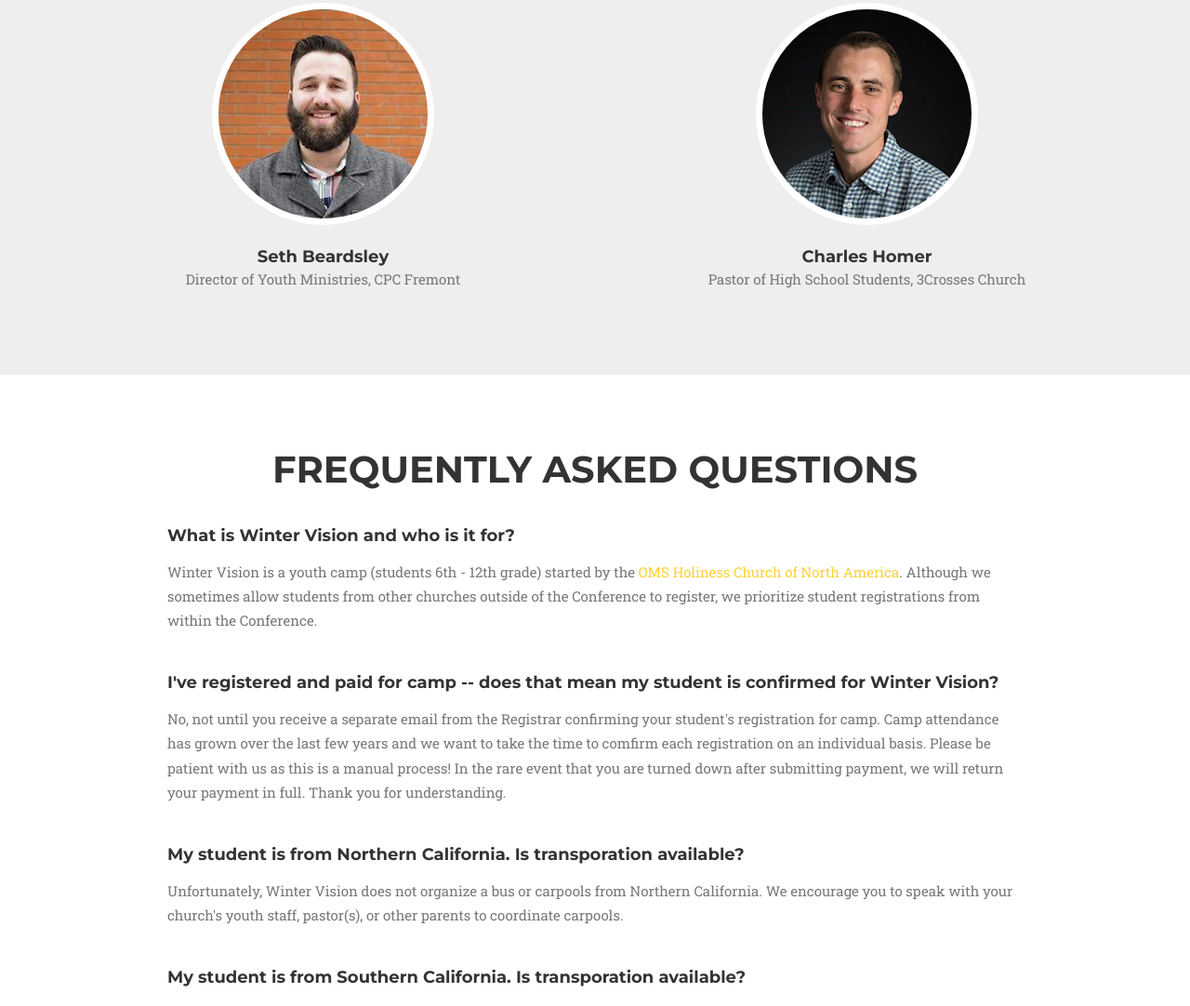
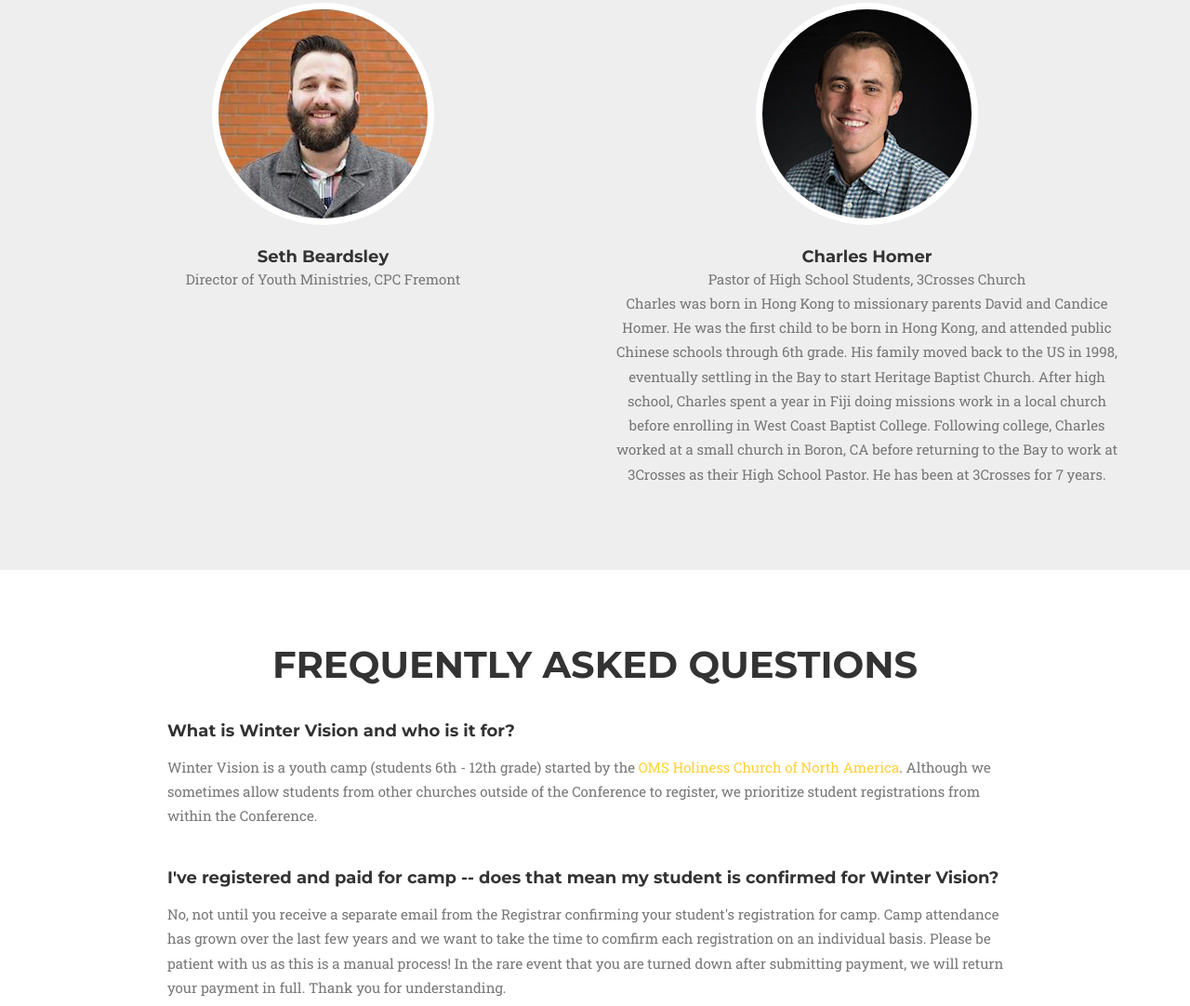
Before and after one commit to melissaha/wintervision, a website: page index.html in a window 1280 px wide. Shown: the part 2324-3406 px from the top of the page at 93% size. Drawn offline with nearby package versions, Linux system fonts and the light colour scheme; a web font is replaced by a local one.

Commit message:
Charles Bio

```diff
--- a/index.html
+++ b/index.html
@@ -166,7 +166,7 @@
                     <div class="team-member">
                         <img src="/img/charleshomer.jpg" class="img-responsive img-circle" alt="">
                         <h4>Charles Homer</h4>
-                        <p class="text-muted">Pastor of High School Students, 3Crosses Church</p>
+                        <p class="text-muted">Pastor of High School Students, 3Crosses Church <br />Charles was born in Hong Kong to missionary parents David and Candice Homer. He was the first child to be born in Hong Kong, and attended public Chinese schools through 6th grade. His family moved back to the US in 1998, eventually settling in the Bay to start Heritage Baptist Church. After high school, Charles spent a year in Fiji doing missions work in a local church before enrolling in West Coast Baptist College. Following college, Charles worked at a small church in Boron, CA before returning to the Bay to work at 3Crosses as their High School Pastor. He has been at 3Crosses for 7 years.</p>
 
                     </div>
                 </div>
```
